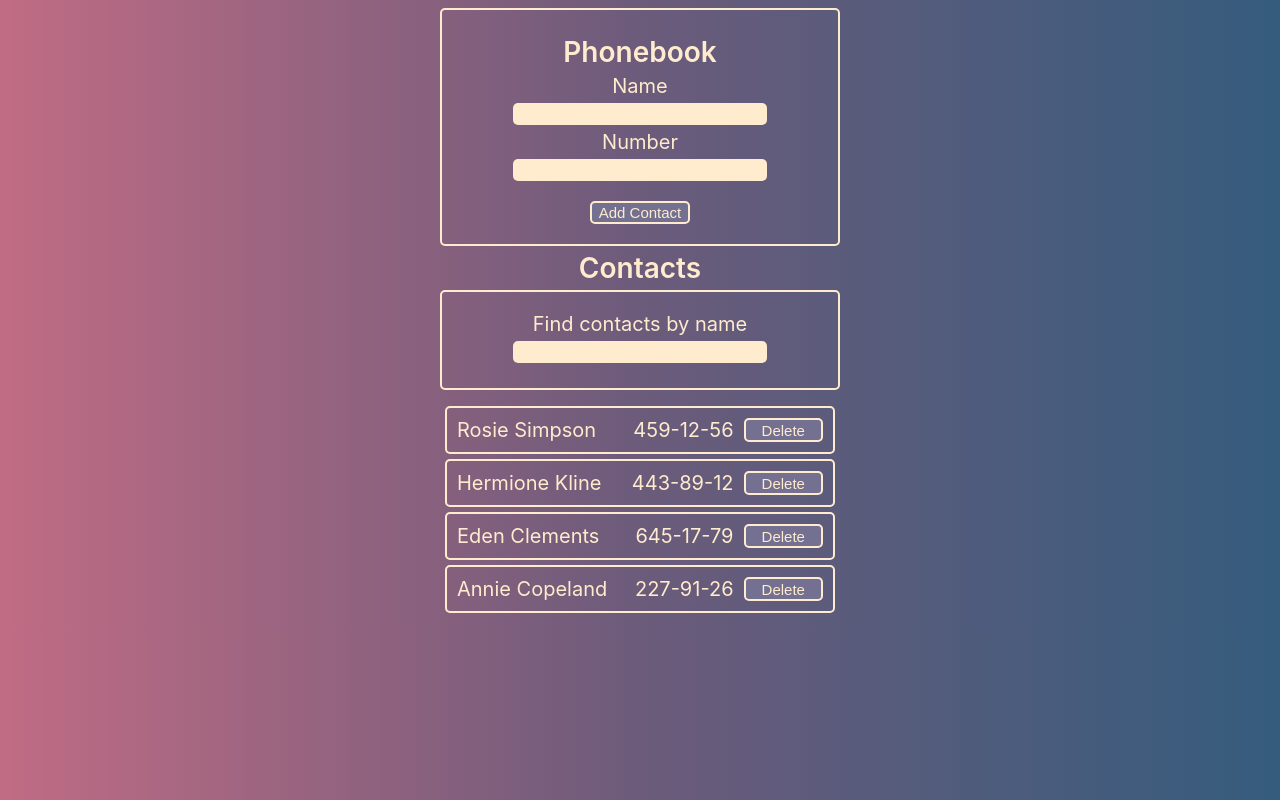
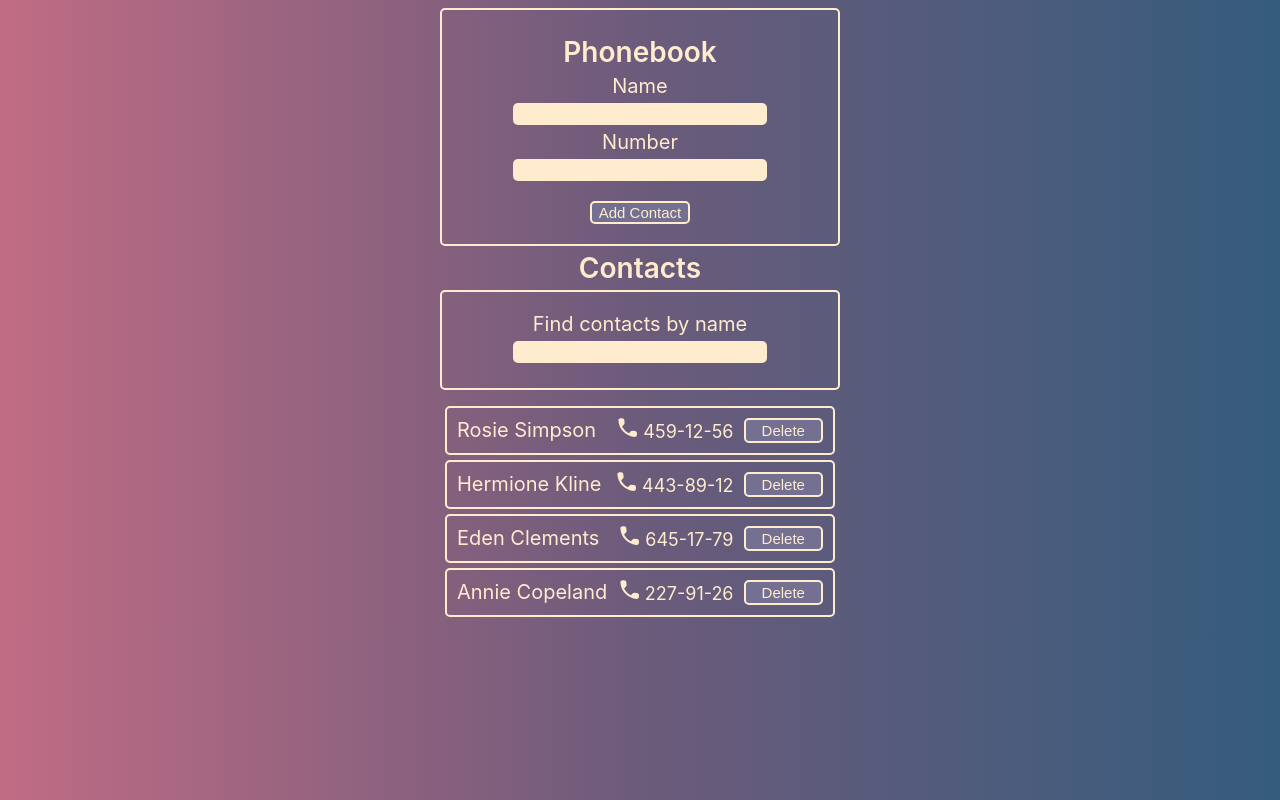
Before and after one commit to ZhukovMikhail/goit-react-hw-02-phonebook, a React (Create React App) app: page / in a window 1280 px wide. Built offline with nearby package versions, Linux system fonts and the light colour scheme.

Commit message:
upd contacts
upd contacts

```diff
--- a/src/Components/ContactForm/ContactForm.module.css
+++ b/src/Components/ContactForm/ContactForm.module.css
@@ -43,3 +43,12 @@
   -webkit-box-shadow: 0px 0px 8px 5px rgba(204, 193, 193, 0.75);
   -moz-box-shadow: 0px 0px 8px 5px rgba(204, 193, 193, 0.75);
 }
+a {
+  color: blanchedalmond;
+  height: 20px;
+  font-family: -apple-system, BlinkMacSystemFont, 'Segoe UI', Roboto, Oxygen,
+    Ubuntu, Cantarell, 'Open Sans', 'Helvetica Neue', sans-serif;
+  font-size: 18px;
+  /* font-weight: 500; */
+  text-decoration: none;
+}
--- a/src/Components/Contacts/Contacts.jsx
+++ b/src/Components/Contacts/Contacts.jsx
@@ -1,6 +1,7 @@
 import React from 'react';
 import styles from './Contacts.module.css';
 import PropTypes from 'prop-types';
+// import iconSvg from './sprite.svg';
 
 const ContactList = ({ contItems, filteredValue, deleteHandler }) => {
   const filteredItems = contItems.filter(contItem =>
@@ -8,17 +9,32 @@ const ContactList = ({ contItems, filteredValue, deleteHandler }) => {
   );
   const renderItems = filteredValue !== '' ? filteredItems : contItems;
 
-  return renderItems.map(renderItem => (
+  return renderItems.map(renderItem => {
+    const renderItemTelAtrebute = 'tel:' + renderItem.number;
+    return (
       <li className={styles.items} id={renderItem.id} key={renderItem.id}>
         <div className={styles.contItemsWrapper}>
           <span>{renderItem.name}</span>
-        <span>{renderItem.number}</span>
+          <span>
+            <a href={renderItemTelAtrebute}>
+              <svg className={styles.icon} viewBox="0 0 32 32">
+                <path d="M27.419 20.852l-4.201-0.48c-1.009-0.116-2.002 0.232-2.713 0.943l-3.044 3.044c-4.681-2.382-8.519-6.203-10.901-10.901l3.060-3.060c0.711-0.711 1.059-1.704 0.943-2.713l-0.48-4.168c-0.198-1.671-1.604-2.928-3.292-2.928h-2.862c-1.869 0-3.424 1.555-3.308 3.424 0.877 14.126 12.174 25.407 26.284 26.284 1.869 0.116 3.424-1.439 3.424-3.308v-2.861c0.016-1.671-1.241-3.077-2.911-3.275z"></path>
+              </svg>
+
+              {renderItem.number}
+            </a>
+          </span>
         </div>
-      <button className={styles.itemBtn} type="button" onClick={deleteHandler}>
+        <button
+          className={styles.itemBtn}
+          type="button"
+          onClick={deleteHandler}
+        >
           Delete
         </button>
       </li>
-  ));
+    );
+  });
 };
 
 export default ContactList;
--- a/src/Components/Contacts/Contacts.module.css
+++ b/src/Components/Contacts/Contacts.module.css
@@ -35,3 +35,10 @@
   width: 100%;
   margin-right: 10px;
 }
+.icon {
+  display: inline-block;
+  width: 20px;
+  height: 20px;
+  fill: blanchedalmond;
+  margin-right: 5px;
+}
```
Also changed, not shown: src/Components/Contacts/sprite.svg (added), 1 other file (tests, documents, lock files or other folders). Lines whose indentation alone changed are shown as unchanged.
